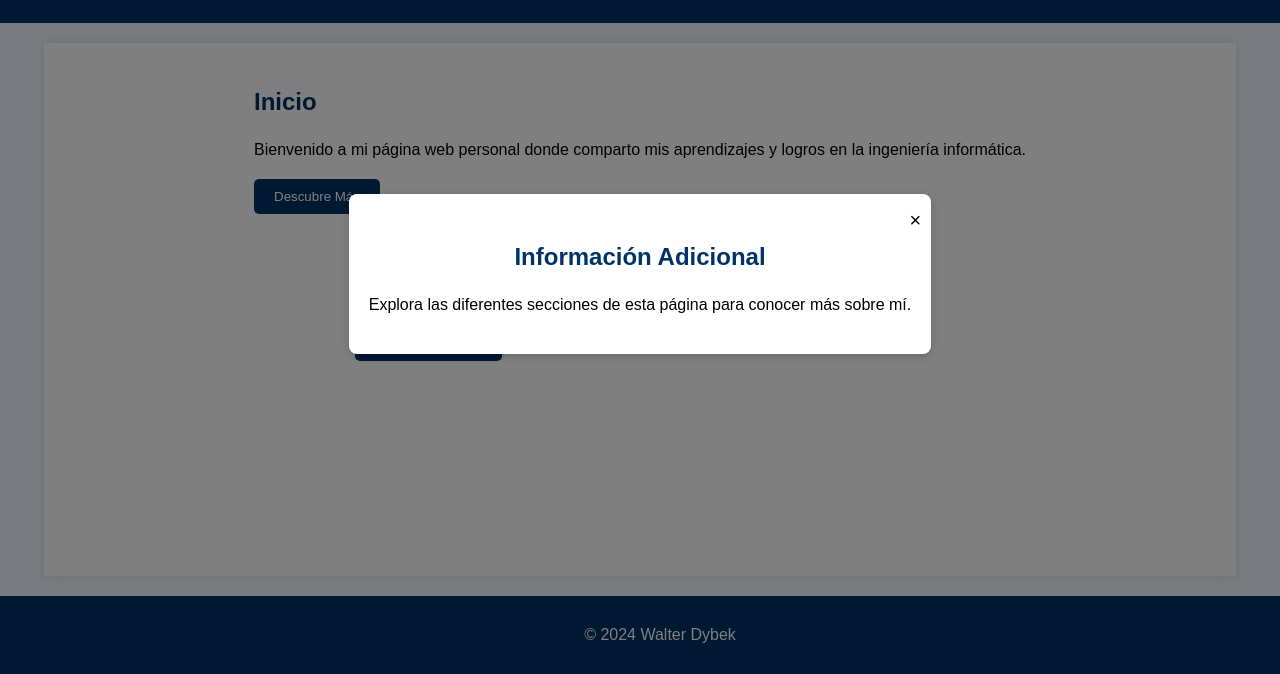
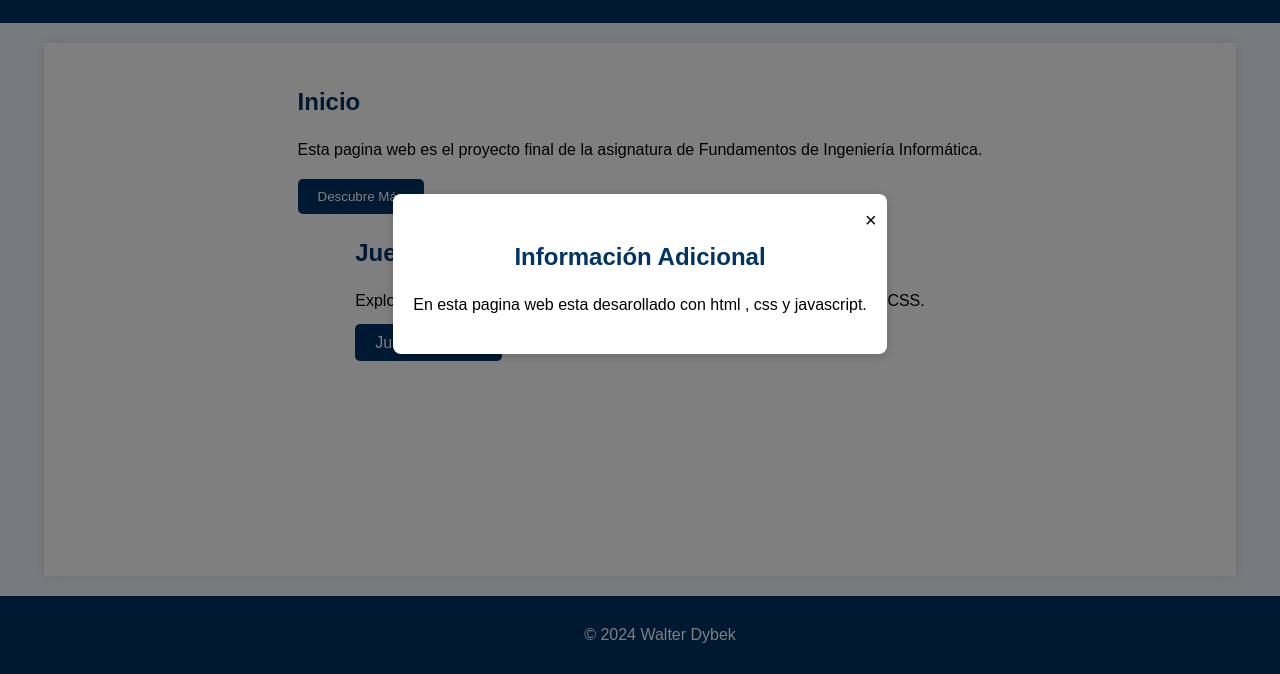
Before and after one commit to walterdybek/PaginaWebFundamentos, a plain HTML site: page docs/index.html in a window 1280 px wide. Both pictures are taken after a click on the button "Descubre Más". Shown: the part 126-800 px from the top of the page. Drawn offline with Linux system fonts and the light colour scheme.

Commit message:
modificaciones

```diff
--- a/docs/index.html
+++ b/docs/index.html
@@ -24,7 +24,7 @@
     <main class="home-main">
         <section>
             <h2>Inicio</h2>
-            <p>Bienvenido a mi página web personal donde comparto mis aprendizajes y logros en la ingeniería informática.</p>
+            <p>Esta pagina web es el proyecto final de la asignatura de Fundamentos de Ingeniería Informática.</p>
             <button class="btn-primary" onclick="showModal()">Descubre Más</button>
         </section>
         <section>
@@ -36,7 +36,7 @@
             <div class="modal-content">
                 <span class="close" onclick="closeModal()">&times;</span>
                 <h3>Información Adicional</h3>
-                <p>Explora las diferentes secciones de esta página para conocer más sobre mí.</p>
+                <p>En esta pagina web esta desarollado con html , css y javascript.</p>
             </div>
         </div>
     </main>
```
